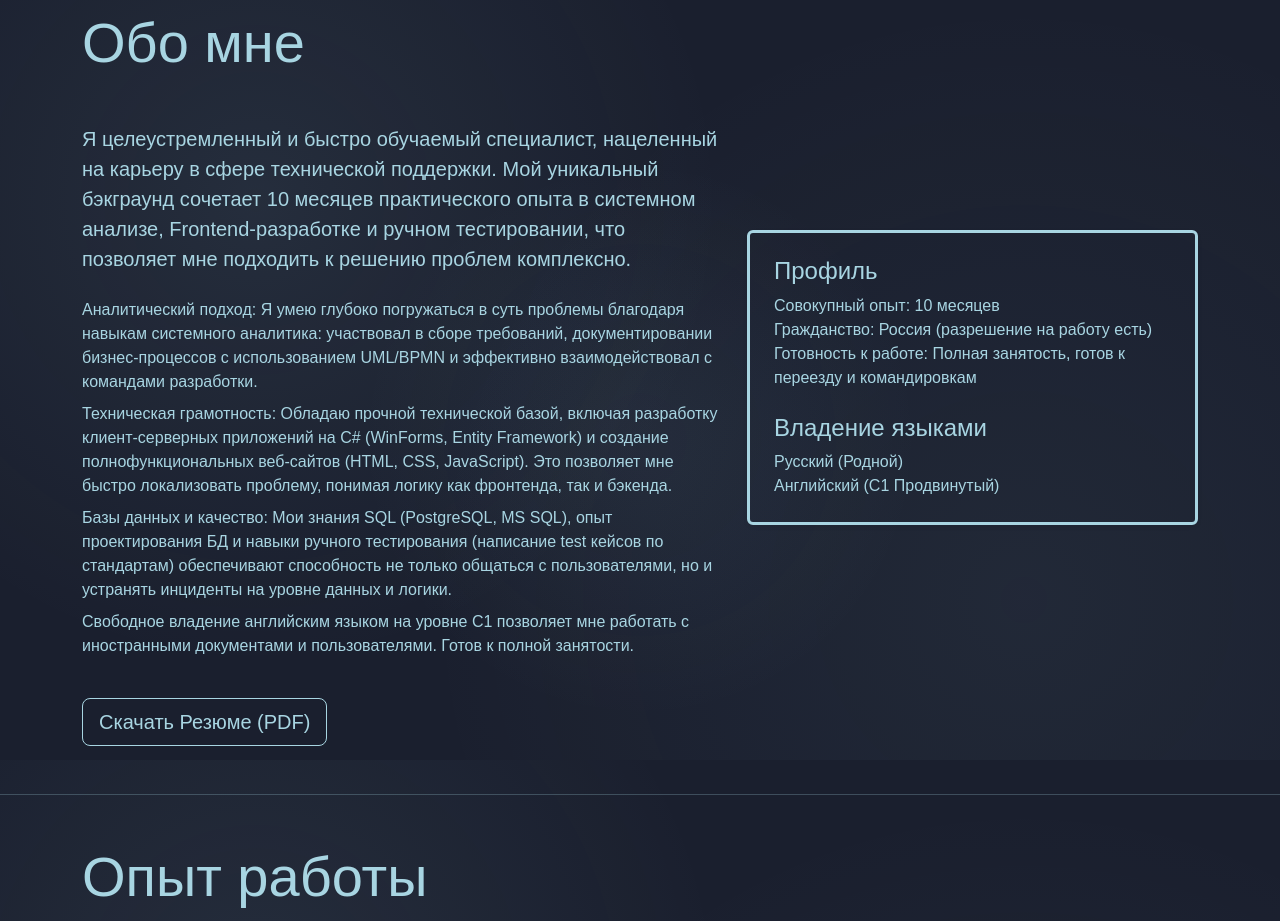
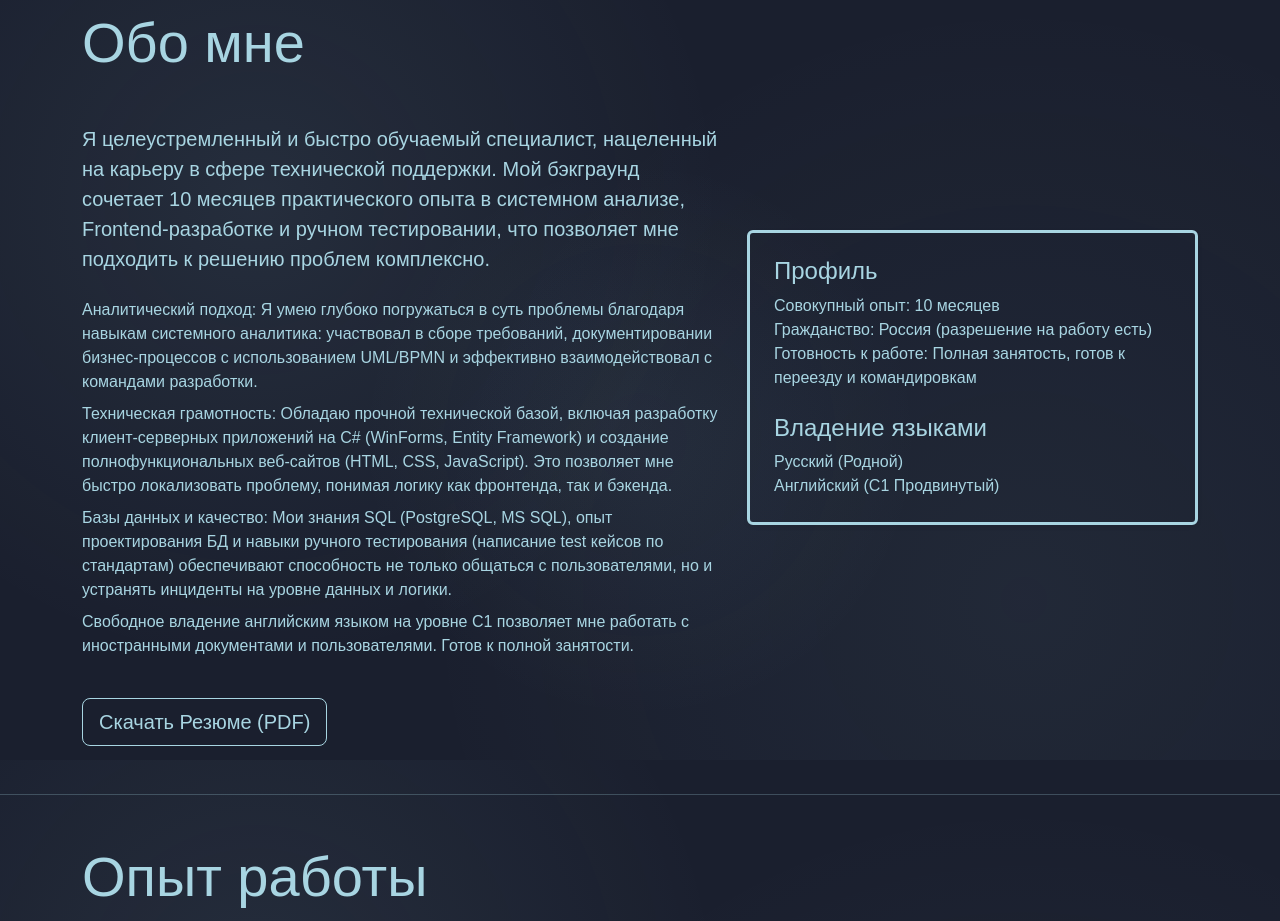
Before and after one commit to bettertosmolder/ivanbobkovcv, a plain HTML site: page index.html in a window 1280 px wide. Shown: the part 840-1761 px from the top of the page. Drawn offline with nearby package versions, Linux system fonts and the light colour scheme.

Commit message:
Update index.html

```diff
--- a/index.html
+++ b/index.html
@@ -910,7 +910,7 @@ body {
                 'intro-subtitle': 'Проживает: Москва · +7 (966) 0216641',
                 'intro-lead': 'Начинающий специалист с опытом в разработке, анализе требований и тестировании.',
                 'about-title': 'Обо мне',
-                'about-desc1': 'Я целеустремленный и быстро обучаемый специалист, нацеленный на карьеру в сфере технической поддержки. Мой уникальный бэкграунд сочетает 10 месяцев практического опыта в системном анализе, Frontend-разработке и ручном тестировании, что позволяет мне подходить к решению проблем комплексно.',
+                'about-desc1': 'Я целеустремленный и быстро обучаемый специалист, нацеленный на карьеру в сфере технической поддержки. Мой бэкграунд сочетает 10 месяцев практического опыта в системном анализе, Frontend-разработке и ручном тестировании, что позволяет мне подходить к решению проблем комплексно.',
                 'about-desc2': 'Аналитический подход: Я умею глубоко погружаться в суть проблемы благодаря навыкам системного аналитика: участвовал в сборе требований, документировании бизнес-процессов с использованием UML/BPMN  и эффективно взаимодействовал с командами разработки.',
                 'about-desc3': 'Техническая грамотность: Обладаю прочной технической базой, включая разработку клиент-серверных приложений на C# (WinForms, Entity Framework)  и создание полнофункциональных веб-сайтов (HTML, CSS, JavaScript). Это позволяет мне быстро локализовать проблему, понимая логику как фронтенда, так и бэкенда.',
                 'about-desc4': 'Базы данных и качество: Мои знания SQL (PostgreSQL, MS SQL), опыт проектирования БД  и навыки ручного тестирования (написание test кейсов по стандартам)  обеспечивают способность не только общаться с пользователями, но и устранять инциденты на уровне данных и логики.',
```
